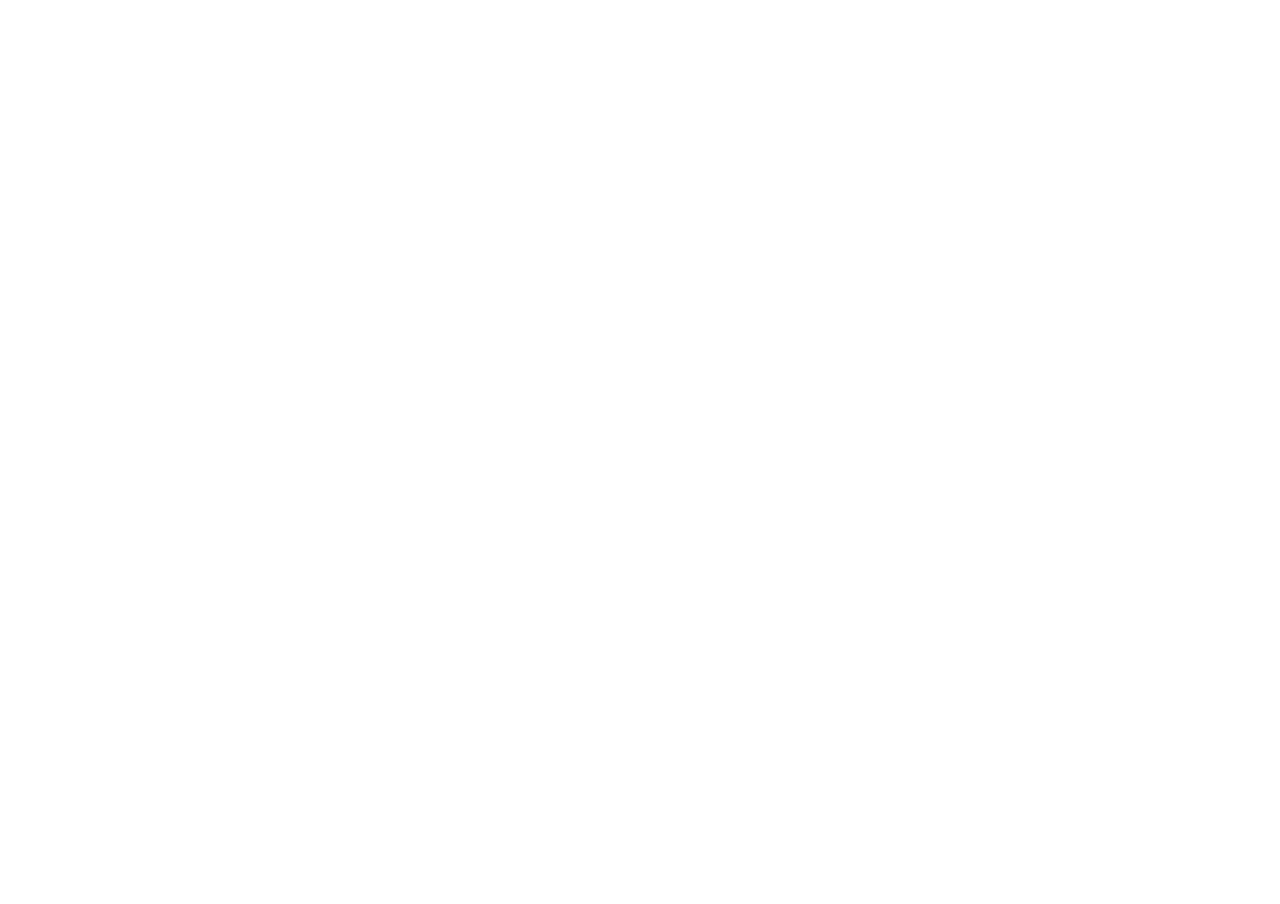
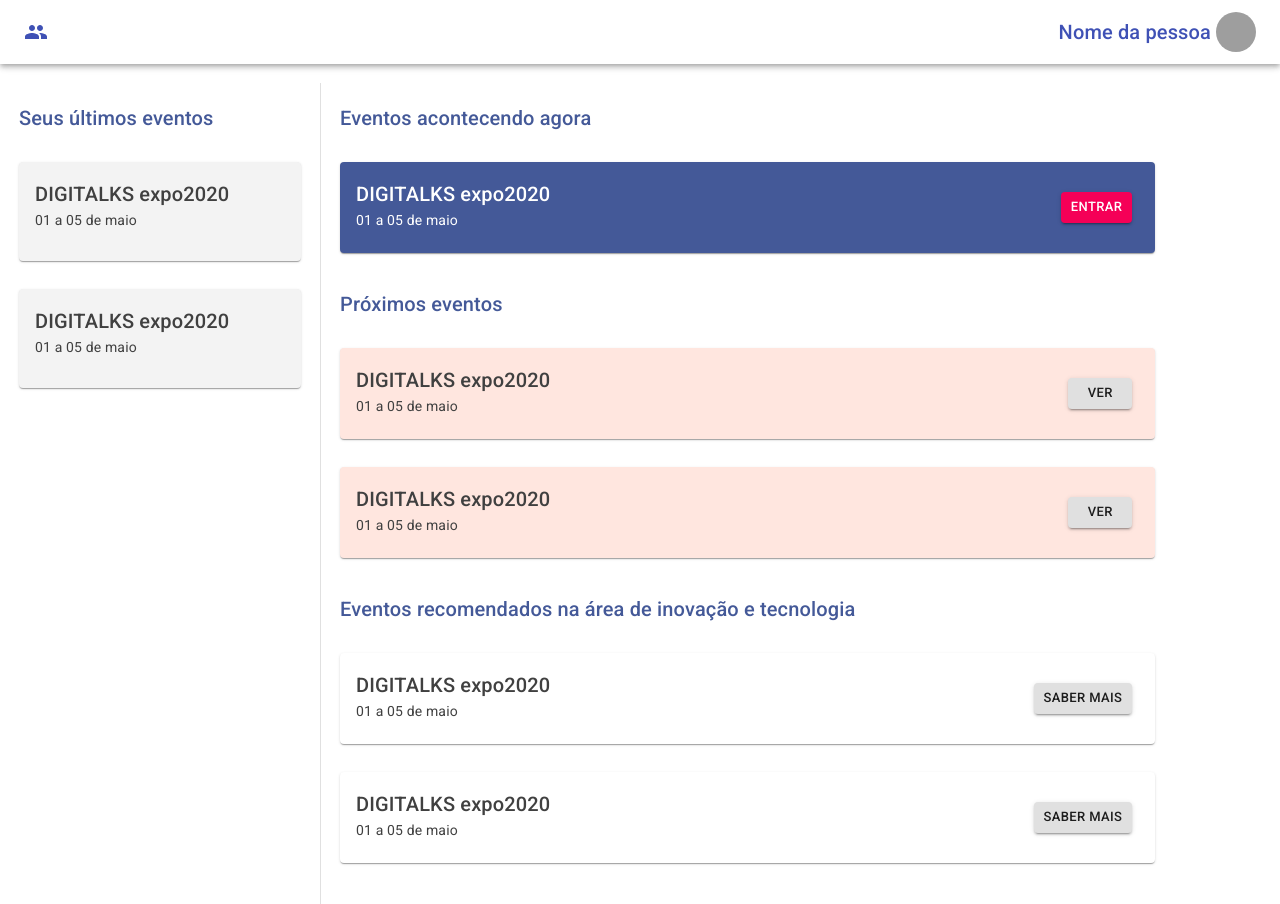
Before and after one commit to aniramirez2/eventos-online, a React (Create React App) app: page /home in a window 1280 px wide. Shown: the top 904 px of the page. Before the commit the page ends 800 px from the top, so only its background shows below. Built offline with nearby package versions, Linux system fonts and the light colour scheme; grey boxes are pictures that could not be loaded; the HTML template or start-up script is replaced by a standard one.

Commit message:
tela inicio da plataforma

```diff
--- /dev/null
+++ b/src/components/Header/index.js
@@ -0,0 +1,44 @@
+import React from 'react';
+import './styles.css';
+import { makeStyles } from '@material-ui/core/styles';
+import AppBar from '@material-ui/core/AppBar';
+import Toolbar from '@material-ui/core/Toolbar';
+import Typography from '@material-ui/core/Typography';
+import PeopleIcon from '@material-ui/icons/People';
+import Avatar from '@material-ui/core/Avatar';
+
+const useStyles = makeStyles((theme) => ({
+  root: {
+    flexGrow: 1,
+  },
+  menuButton: {
+    marginRight: theme.spacing(2),
+  },
+  title: {
+    flexGrow: 1,
+    textAlign: 'right',
+    margin: '5px',
+  },
+  customApp: {
+    backgroundColor: 'white',
+    color: '#3f51b5',
+  }
+}));
+
+export default function Header() {
+  const classes = useStyles();
+
+  return (
+    <div className={classes.root}>
+      <AppBar position="static" className={classes.customApp}>
+        <Toolbar>
+          <PeopleIcon />
+          <Typography variant="h6" className={classes.title}>
+            Nome da pessoa
+          </Typography>
+          <Avatar alt="Remy Sharp" src="https://picsum.photos/200/300" />
+        </Toolbar>
+      </AppBar>
+    </div>
+  );
+}
--- /dev/null
+++ b/src/components/Header/styles.css
@@ -0,0 +1,3 @@
+.custom-app {
+    background-color: white;
+}
--- /dev/null
+++ b/src/pages/Home/index.js
@@ -0,0 +1,135 @@
+import React from 'react';
+import './styles.css';
+import Header from './../../components/Header';
+import Grid from '@material-ui/core/Grid';
+import Divider from '@material-ui/core/Divider';
+import Typography from '@material-ui/core/Typography';
+import Card from '@material-ui/core/Card';
+import CardActions from '@material-ui/core/CardActions';
+import CardContent from '@material-ui/core/CardContent';
+import Button from '@material-ui/core/Button';
+
+export default function Home() {
+  return (
+    <div>
+      <Header/>
+      <Grid container className="custom-margin">
+        <Grid item xs={12} sm={12} md={3}>
+          <Grid container className="custom-container">
+            <Typography variant="h6" className="title">
+              Seus últimos eventos
+            </Typography>
+            <Card className="root-fourth" >
+              <CardContent>
+                <Typography className="title2" variant="h6" gutterBottom>
+                  DIGITALKS expo2020
+                  <Typography variant="body2" component="p">
+                    01 a 05 de maio
+                  </Typography>
+                </Typography>
+              </CardContent>
+            </Card>
+            <Card className="root-fourth" >
+              <CardContent>
+                <Typography className="title2" variant="h6" gutterBottom>
+                  DIGITALKS expo2020
+                  <Typography variant="body2" component="p">
+                    01 a 05 de maio
+                  </Typography>
+                </Typography>
+              </CardContent>
+            </Card>
+          </Grid>
+        </Grid>
+        <Divider xsDown orientation="vertical" flexItem className="custom-divider"/>
+        <Grid item xs={12} sm={12} md={8}>
+          <Grid container className="custom-container">
+            <Typography variant="h6" className="title">
+              Eventos acontecendo agora
+            </Typography>
+            <Card className="root">
+              <CardContent>
+                <Typography className="title2" variant="h6" gutterBottom>
+                  DIGITALKS expo2020
+                  <Typography variant="body2" component="p">
+                    01 a 05 de maio
+                  </Typography>
+                </Typography>
+              </CardContent>
+              <CardActions className="custom-button">
+                <Button size="small" variant="contained"
+                  color="secondary">Entrar</Button>
+              </CardActions>
+            </Card>
+            <Typography variant="h6" className="title">
+              Próximos eventos
+            </Typography>
+            <Card className="root-secondary" style={{marginBottom:'0'}}>
+              <CardContent>
+                <Typography className="title2" variant="h6" gutterBottom>
+                  DIGITALKS expo2020
+                  <Typography variant="body2" component="p">
+                    01 a 05 de maio
+                  </Typography>
+                </Typography>
+              </CardContent>
+              <CardActions className="custom-button">
+                <Button size="small" variant="contained"
+                  color="#7AB6F6">Ver</Button>
+              </CardActions>
+            </Card>
+            <Card className="root-secondary">
+              <CardContent>
+                <Typography className="title2" variant="h6" gutterBottom>
+                  DIGITALKS expo2020
+                  <Typography variant="body2" component="p">
+                    01 a 05 de maio
+                  </Typography>
+                </Typography>
+              </CardContent>
+              <CardActions className="custom-button">
+                <Button size="small" variant="contained"
+                  color="#7AB6F6">Ver</Button>
+              </CardActions>
+            </Card>
+
+            <Typography variant="h6" className="title">
+            Eventos recomendados na área de inovação e tecnologia
+            </Typography>
+
+            <Card className="root-third" style={{marginBottom:'0'}}>
+              <CardContent>
+                <Typography className="title2" variant="h6" gutterBottom>
+                  DIGITALKS expo2020
+                  <Typography variant="body2" component="p">
+                    01 a 05 de maio
+                  </Typography>
+                </Typography>
+              </CardContent>
+              <CardActions className="custom-button">
+                <Button size="small" variant="contained"
+                  color="#7AB6F6">Saber mais</Button>
+              </CardActions>
+            </Card>
+
+            <Card className="root-third" >
+              <CardContent>
+                <Typography className="title2" variant="h6" gutterBottom>
+                  DIGITALKS expo2020
+                  <Typography variant="body2" component="p">
+                    01 a 05 de maio
+                  </Typography>
+                </Typography>
+              </CardContent>
+              <CardActions className="custom-button">
+                <Button size="small" variant="contained"
+                  color="#7AB6F6">Saber mais</Button>
+              </CardActions>
+            </Card>
+
+          </Grid>
+        </Grid>
+      </Grid>
+    </div>
+  );
+}
--- /dev/null
+++ b/src/pages/Home/styles.css
@@ -0,0 +1,65 @@
+.custom-divider{
+}
+.custom-margin{
+  margin-top: 19px !important;
+}
+.title{
+  font-family: Roboto;
+  font-style: normal;
+  font-weight: bold;
+  font-size: 15px;
+  line-height: 18px;
+  color: #445998;
+}
+.custom-container{
+  padding: 19px !important;
+}
+.custom-button{
+  margin-right: 15px !important;
+}
+.root {
+  width: 100%;
+  background-color: #445998 !important;
+  color: white !important;
+  display: flex;
+  justify-content: space-between;
+  margin-bottom: 35px;
+  margin-top: 28px;
+}
+.root-secondary {
+  width: 100%;
+  background-color: #FFE6DF !important;
+  color: #404040 !important;
+  display: flex;
+  justify-content: space-between;
+  margin-bottom: 35px;
+  margin-top: 28px;
+}
+.root-third {
+  width: 100%;
+  background-color: #FFF !important;
+  color: #404040 !important;
+  display: flex;
+  justify-content: space-between;
+  margin-bottom: 35px;
+  margin-top: 28px;
+}
+.root-fourth {
+  width: 100%;
+  background-color: #F3F3F3 !important;
+  color: #404040 !important;
+  display: flex;
+  justify-content: space-between;
+  margin-top: 28px;
+}
+.bullet {
+  display: 'inline-block';
+  margin: 0 2px;
+  transform: scale(0.8);
+}
+.title2 {
+  font-size: 14px;
+}
+.pos {
+  margin-bottom: 12px,
+}
--- a/src/pages/Register/styles.css
+++ b/src/pages/Register/styles.css
@@ -14,7 +14,10 @@
   width: 100%;
 }
 li {
-  padding: 2px;
+  padding: 0px;
+}
+.carousel__slider div ul li:focus {
+  outline: none !important;
 }
 .button-next {
   background: #FA7071;
@@ -32,7 +35,7 @@
   color: #FFFFFF;
 }
 .actions {
-  margin-top: 40px;
+  margin-top: 20px;
   justify-content: space-between;
   display: flex;
 }
@@ -50,7 +53,10 @@
   padding: 10px;
   color: #000000;
 }
-.title {
+.margin-container{
+  margin-top: 20px;
+}
+.title3 {
   font-family: Roboto;
   font-style: normal;
   font-weight: 900;
@@ -66,7 +72,7 @@
   width: -webkit-fill-available;
 }
 .form-left {
-  padding: 120px;
+  margin-top: 40px;
   justify-content: center;
   text-align: center;
 }
@@ -80,36 +86,3 @@
   justify-content: space-between;
   align-items: center;
 }
-
-.register-container .content section {
-  width: 100%;
-  max-width: 380px;
-}
-
-.register-container .content section h1{
-  margin: 64px 0 32px;
-  font-size: 32px;
-}
-
-.register-container .content section p{
-  font-size: 18px;
-  color: #737380;
-  line-height: 32px;
-}
-
-.register-container .content form{
-  width: 100%;
-  max-width: 450px;
-}
-
-.register-container .content form input{
-  margin-top: 8px;
-}
-
-.register-container .content form .input-group{
-  display: flex;
-}
-
-.register-container .content form .input-group input + input{
-  margin-left: 8px;
-}
--- a/src/routes.js
+++ b/src/routes.js
@@ -5,6 +5,7 @@
 import Logon from './pages/Singin';
 import Login from './pages/Login';
 import Profile from './pages/Profile';
+import Home from './pages/Home';
 import NewIncident from './pages/NewIncident'
 
 export default function Routes() {
@@ -13,6 +14,7 @@
       <Switch>
         <Route path="/" exact component={Login} />
         <Route path="/register" component={Register} />
+        <Route path="/home" component={Home} />
         <Route path="/profile" component={Profile} />
         <Route path="/incidents/new" component={NewIncident} />
       </Switch>
```
Also changed, not shown: src/pages/Register/index.js (+24 -23 lines), 22 other files (tests, documents, lock files or other folders).
